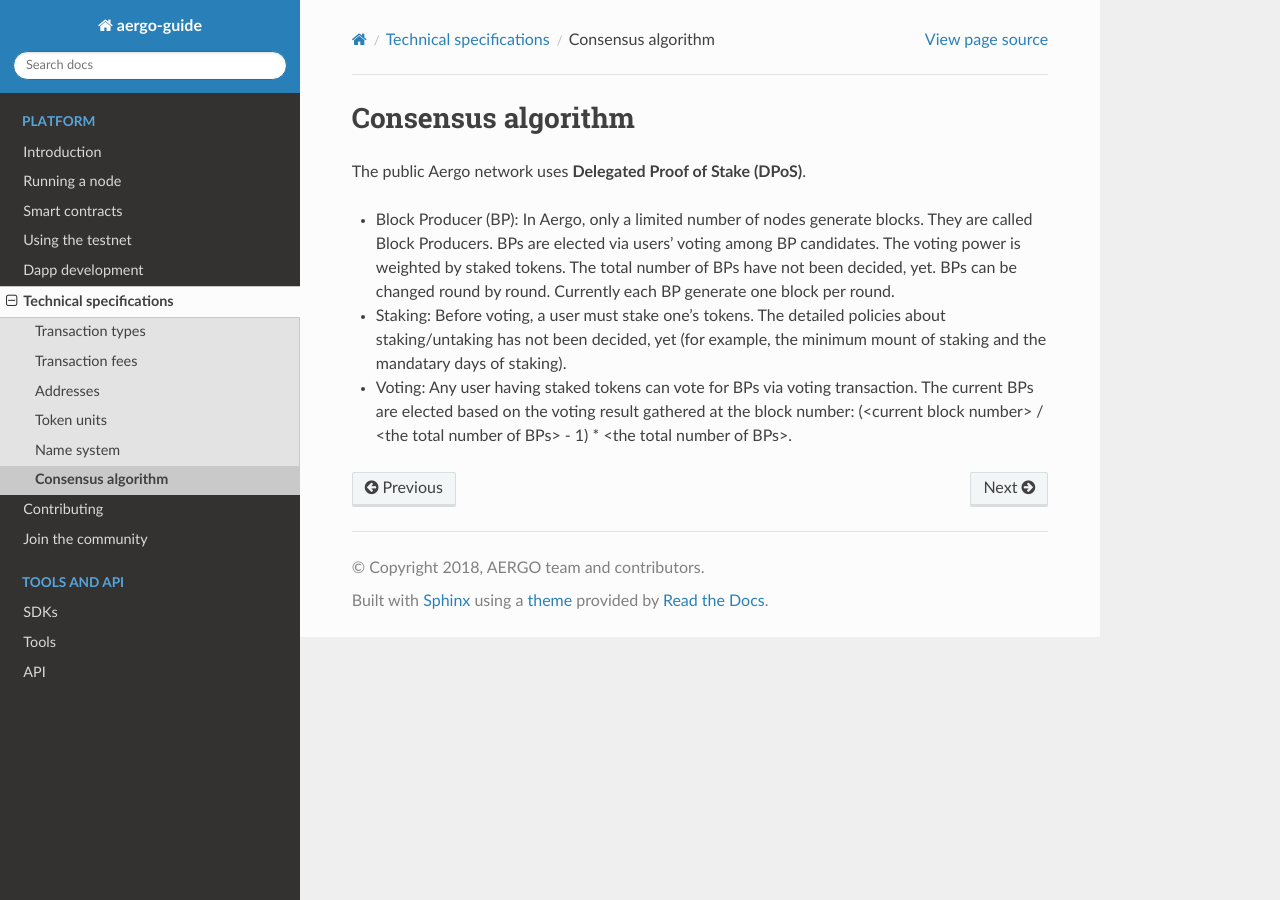
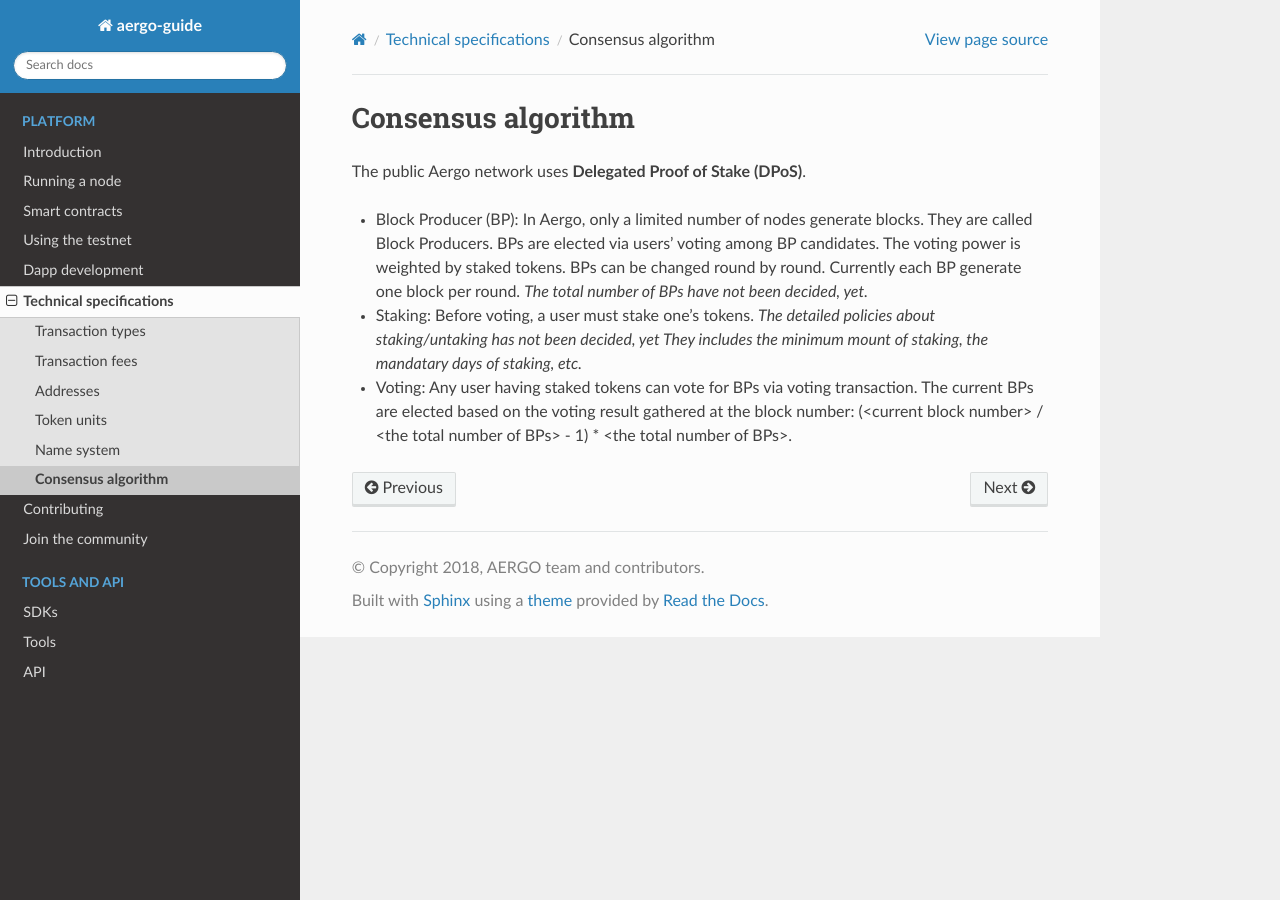
Before and after one commit to aergoio/guide, a Sphinx documentation site: the page built from source/specs/consensus.rst, in a window 1280 px wide. Built offline with Sphinx 7.4.7 and the Read the Docs theme 2.0.0, drawn with Linux system fonts in a browser that asks for light colours.

Commit message:
[dpos] reorder and modify some sentences

```diff
--- a/source/specs/consensus.rst
+++ b/source/specs/consensus.rst
@@ -3,8 +3,8 @@
 
 The public Aergo network uses **Delegated Proof of Stake (DPoS)**.
 
-- Block Producer (BP): In Aergo, only a limited number of nodes generate blocks. They are called Block Producers. BPs are elected via users' voting among BP candidates. The voting power is weighted by staked tokens. The total number of BPs have not been decided, yet. BPs can be changed round by round. Currently each BP generate one block per round.
+- Block Producer (BP): In Aergo, only a limited number of nodes generate blocks. They are called Block Producers. BPs are elected via users' voting among BP candidates. The voting power is weighted by staked tokens. BPs can be changed round by round. Currently each BP generate one block per round. *The total number of BPs have not been decided, yet.*
 
-- Staking: Before voting, a user must stake one's tokens. The detailed policies about staking/untaking has not been decided, yet (for example, the minimum mount of staking and the mandatary days of staking).
+- Staking: Before voting, a user must stake one's tokens. *The detailed policies about staking/untaking has not been decided, yet They includes the minimum mount of staking, the mandatary days of staking, etc.*
 
 - Voting: Any user having staked tokens can vote for BPs via voting transaction. The current BPs are elected based on the voting result gathered at the block number: (<current block number> / <the total number of BPs> - 1) * <the total number of BPs>.
```
